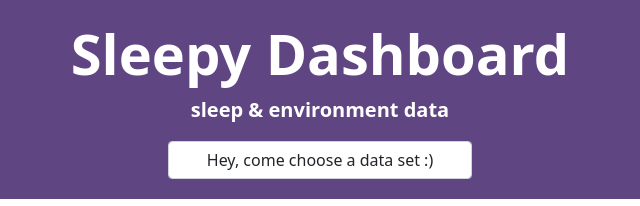
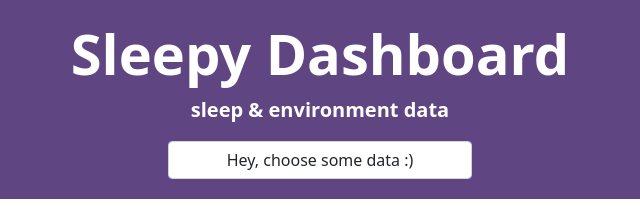
Before and after one commit to Cecilia831/sleepy-front-end-beta, a plain HTML site: page index.html in a window 1280 px wide. Shown: the full height of the page, 320-960 px from the left. Drawn offline with nearby package versions, Linux system fonts and the light colour scheme.

Commit message:
minor change - selector

```diff
--- a/index.html
+++ b/index.html
@@ -27,7 +27,7 @@
                     <p class="lead">sleep & environment data</p>
                     <div class="form-group col-md-5 col-lg-3">
                         <select id="select-data" class="form-control" onchange="selector()">
-                            <option value="-1">Hey, come choose a data set :)</option>
+                            <option value="-1">Hey, choose some data :)</option>
                             <option value="0">mike - 5/30/21</option>
                             <option value="1">mike - 5/31/21</option>
                             <option value="2">mike - 6/1/21</option>
```
